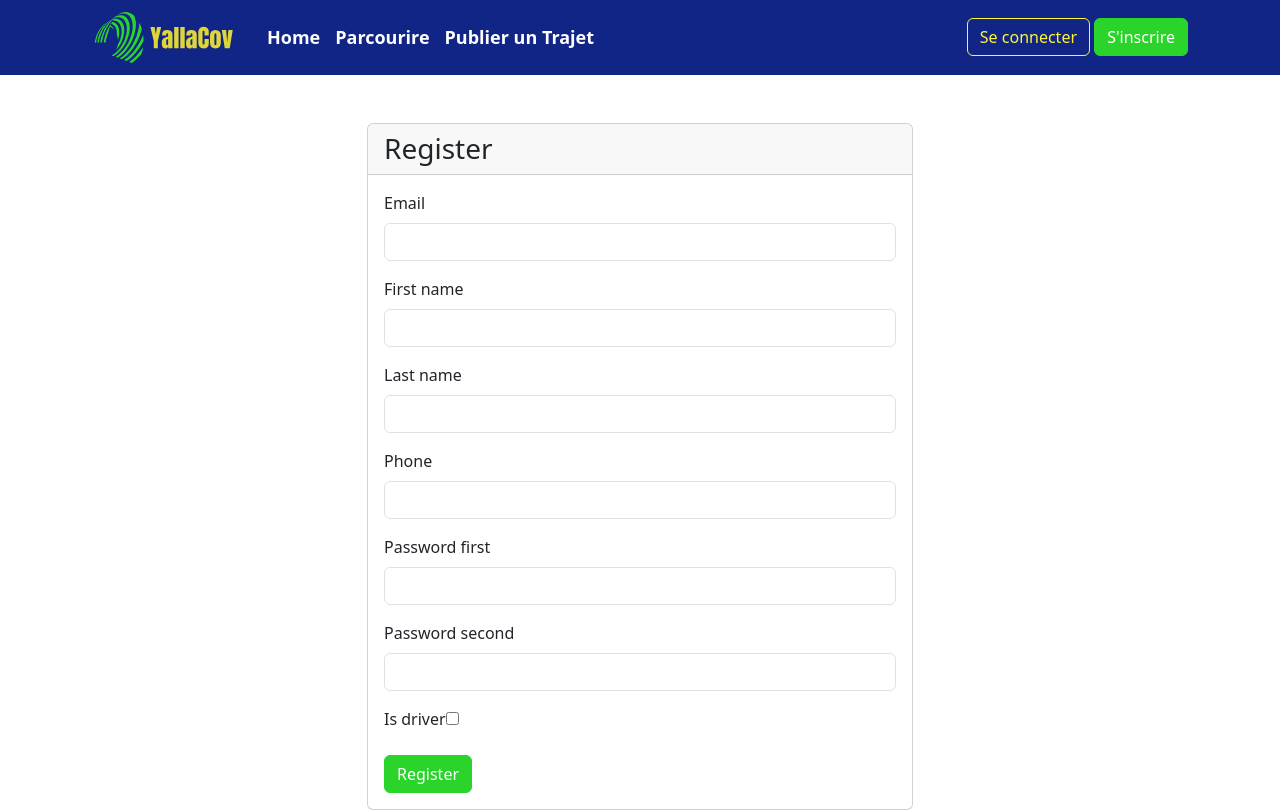
After one commit to ShaheenJawadi/yallaCov, a Symfony app: template templates/auth/register.html.twig in a window 1280 px wide. The commit adds this page. Run offline with Twig, Linux system fonts and the light colour scheme; the template is opened without the code that fills it, so the values that code supplies are empty; form fields are guessed from the names that the template uses; some libraries are stand-ins or nearby versions.

Commit message:
Feat : Add Register  logic

```diff
--- a/public/css/styles.css
+++ b/public/css/styles.css
@@ -229,7 +229,7 @@ font-size: 18px;
 
 /* ///////////////////// */
 .fullPage{
-    height: calc(100vh - 75px);
+    min-height: calc(100vh - 75px);
     display: flex;
     align-items: center;
 }
--- /dev/null
+++ b/templates/auth/register.html.twig
@@ -0,0 +1,59 @@
+{% extends 'base.html.twig' %}
+{% block body %}
+	<div class="fullPage">
+
+		<div class="container mt-5">
+			<div class="row justify-content-center">
+				<div class="col-md-6">
+					<div class="card">
+						<div class="card-header">
+							<h1 class="h3 mb-0">Register</h1>
+						</div>
+						<div class="card-body">
+							{{ form_start(registrationForm) }}
+							<div class="mb-3">
+								{{ form_row(registrationForm.email, {
+                                    'attr': {'class': 'form-control'}
+                                }) }}
+							</div>
+							<div class="mb-3">
+								{{ form_row(registrationForm.firstName, {
+                                    'attr': {'class': 'form-control'}
+                                }) }}
+							</div>
+							<div class="mb-3">
+								{{ form_row(registrationForm.lastName, {
+                                    'attr': {'class': 'form-control'}
+                                }) }}
+							</div>
+							<div class="mb-3">
+								{{ form_row(registrationForm.phone, {
+                                    'attr': {'class': 'form-control'}
+                                }) }}
+							</div>
+							<div class="mb-3">
+								{{ form_row(registrationForm.password.first, {
+                                    'attr': {'class': 'form-control'}
+                                }) }}
+							</div>
+							<div class="mb-3">
+								{{ form_row(registrationForm.password.second, {
+                                    'attr': {'class': 'form-control'}
+                                }) }}
+							</div>
+
+                             <div class="mb-3">
+                                {{ form_row(registrationForm.isDriver, {
+                                    'attr': {'class': 'form-check-input'}
+                                }) }}
+                            </div>
+
+							<button type="submit" class="btn btn-primary">Register</button>
+							{{ form_end(registrationForm) }}
+						</div>
+					</div>
+				</div>
+			</div>
+		</div>
+	</div>
+{% endblock %}
--- a/templates/layout/header.html.twig
+++ b/templates/layout/header.html.twig
@@ -19,7 +19,7 @@
 				<div class="authSection">
 					<a href="{{ path('app_login') }}" class="btn btn-outline-secondary">Se connecter</a>
 
-					<a class="btn btn-primary" href="http://">S'inscrire</a>
+					<a class="btn btn-primary" href="{{ path('app_register') }}" >S'inscrire</a>
 				</div>
 			</div>
 		</div>
```
Also changed, not shown: src/Controller/AuthController.php (+43 -0 lines), src/Form/RegistrationType.php (added, +76 -0 lines).
